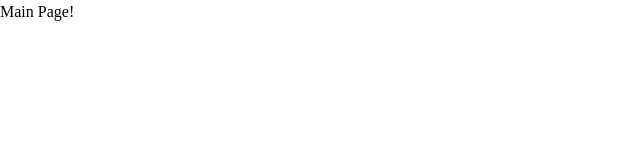
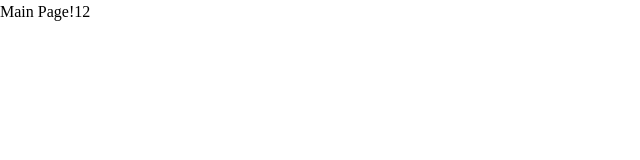
Before and after one commit to hardpsycho/webportal-front, a React app: page / in a window 1280 px wide. Shown: the top 160 px of the page, without its empty margins (0-640 px from the left). Built offline with nearby package versions, Linux system fonts and the light colour scheme.

Commit message:
change main page

```diff
--- a/src/pages/mainPage/ui/mainPage.tsx
+++ b/src/pages/mainPage/ui/mainPage.tsx
@@ -5,7 +5,7 @@ interface MainPageProps {}
 const MainPage: FC<MainPageProps> = () => {
     return (
         <div>
-            Main Page!
+            Main Page!12
         </div>
     )
 }
```
